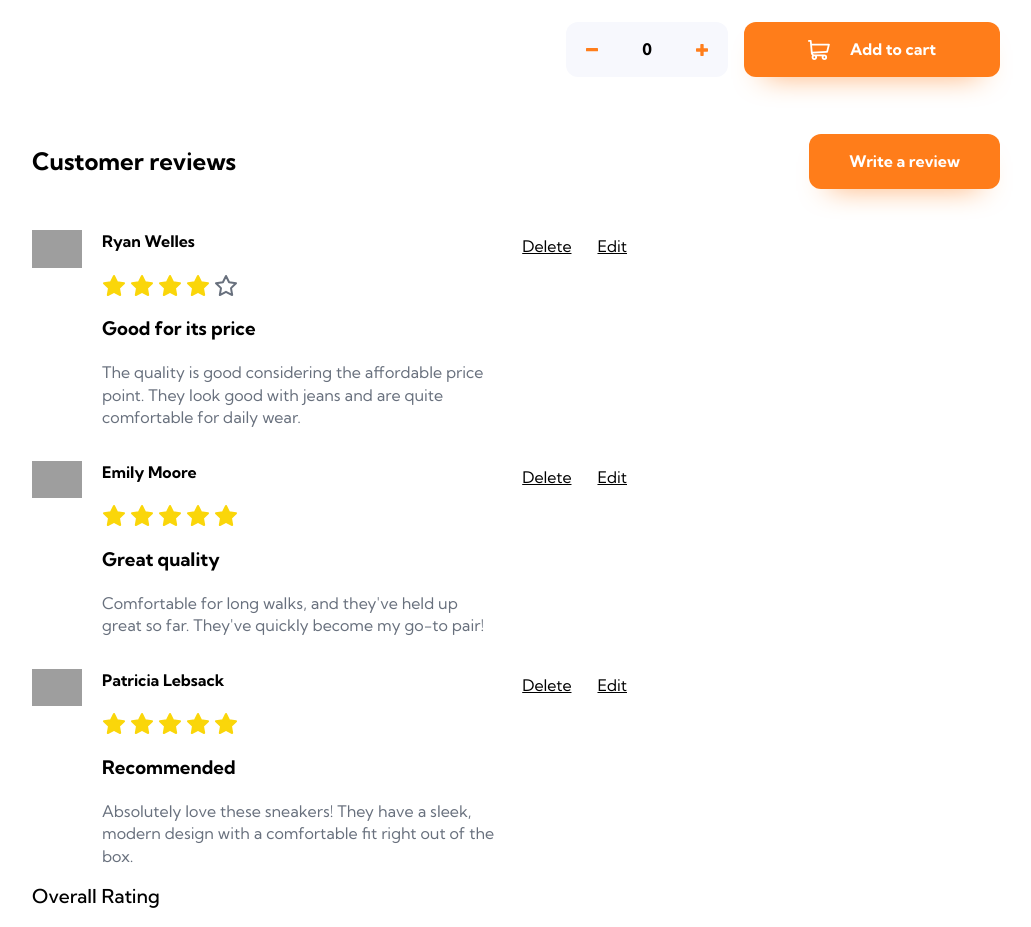
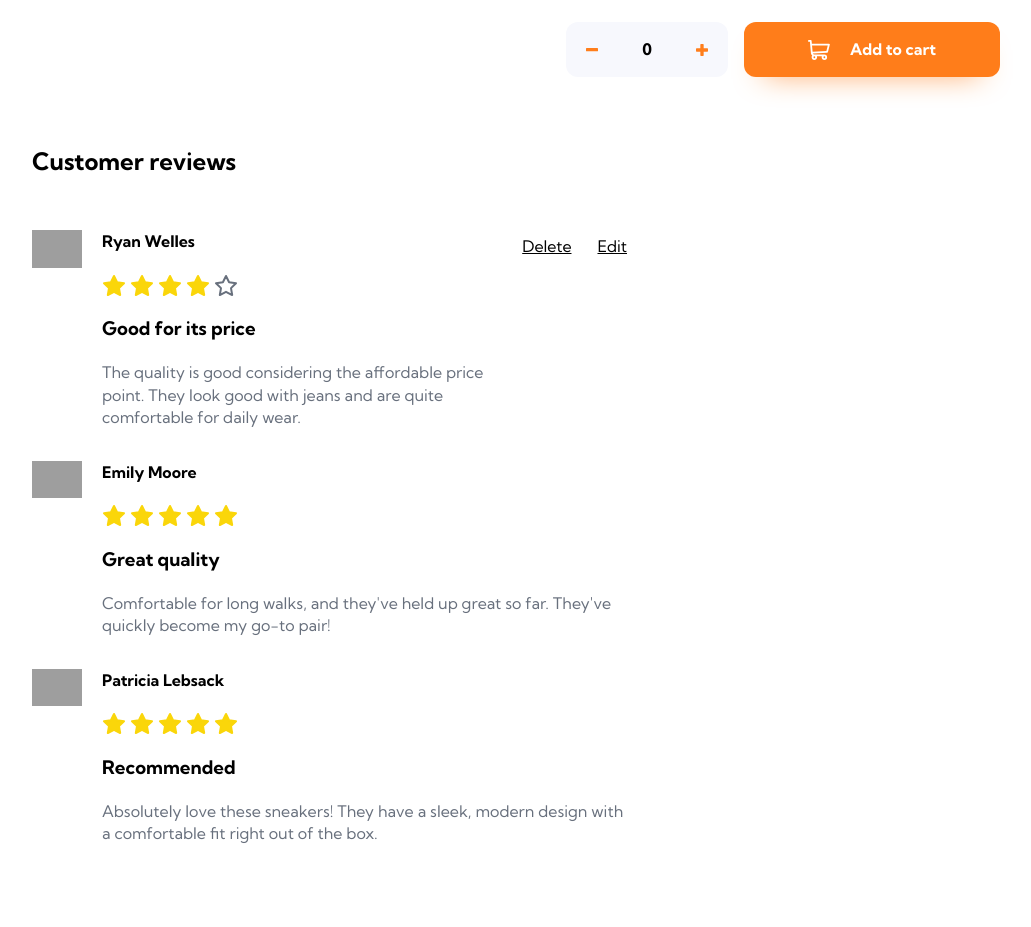
Before and after one commit to ixtk/mycommerce, a React (Vite) app: page / in a window 1280 px wide. Shown: the part 547-1474 px from the top of the page, without its empty margins (124-1155 px from the left). Built offline with nearby package versions, Linux system fonts and the light colour scheme; grey boxes are pictures that could not be loaded.

Commit message:
Implement review add & edit

```diff
--- a/src/App.jsx
+++ b/src/App.jsx
@@ -5,10 +5,17 @@ import { ImageCarousel } from "./components/ImageCarousel"
 import { ProductDetails } from "./components/Details"
 import { ReviewList } from "./components/ReviewList"
 import { ReviewForm } from "./components/ReviewForm"
+import { loggedInUser, product } from "./data"
 
 function App() {
-  const [quantitySelected, setQuantitySelected] = useState(0)
   const [quantityInCart, setQuantityInCart] = useState(0)
+  const [formVisible, setFormVisible] = useState(false)
+  const [reviewToEdit, setReviewToEdit] = useState(null)
+  const [reviews, setReviews] = useState(product.reviews)
+
+  const alreadyWroteReview = () => {
+    return reviews.some((review) => review.user === loggedInUser.name)
+  }
 
   return (
     <div>
@@ -19,22 +26,43 @@ function App() {
       <main>
         <div className="product-container">
           <ImageCarousel />
-          <ProductDetails
-            quantitySelected={quantitySelected}
-            setQuantitySelected={setQuantitySelected}
-            setQuantityInCart={setQuantityInCart}
-          />
+          <ProductDetails setQuantityInCart={setQuantityInCart} />
         </div>
         <div className="container review-container">
           <div className="list-header">
-            <h2>Customer reviews</h2>
-            <button className="add-btn btn-primary">
-              <span className="short">Add</span>
-              <span className="long">Write a review</span>
-            </button>
+            <h2>
+              {reviewToEdit
+                ? "Edit your review"
+                : formVisible
+                ? "Add your review"
+                : "Customer reviews"}
+            </h2>
+            {!formVisible && !alreadyWroteReview() && (
+              <button
+                className="add-btn btn-primary"
+                onClick={() => setFormVisible(true)}
+              >
+                <span className="short">Add</span>
+                <span className="long">Write a review</span>
+              </button>
+            )}
           </div>
-          <ReviewList />
-          <ReviewForm />
+          {formVisible ? (
+            <ReviewForm
+              reviews={reviews}
+              reviewToEdit={reviewToEdit}
+              setReviewToEdit={setReviewToEdit}
+              setFormVisible={setFormVisible}
+              setReviews={setReviews}
+            />
+          ) : (
+            <ReviewList
+              setReviewToEdit={setReviewToEdit}
+              setFormVisible={setFormVisible}
+              reviews={reviews}
+              setReviews={setReviews}
+            />
+          )}
         </div>
       </main>
     </div>
--- a/src/components/Details.jsx
+++ b/src/components/Details.jsx
@@ -1,8 +1,11 @@
+import { useState } from "react"
 import "../styles/Details.css"
 import { CartInputs } from "./CartInputs"
 import { StarRating } from "./StarRating"
 
-export const ProductDetails = (props) => {
+export const ProductDetails = () => {
+  const [quantitySelected, setQuantitySelected] = useState(0)
+
   return (
     <div className="description-container">
       <h2>sneaker company</h2>
@@ -24,9 +27,8 @@ export const ProductDetails = (props) => {
         <s className="old-price">$250</s>
       </div>
       <CartInputs
-        quantitySelected={props.quantitySelected}
-        setQuantitySelected={props.setQuantitySelected}
-        setQuantityInCart={props.setQuantityInCart}
+        quantitySelected={quantitySelected}
+        setQuantitySelected={setQuantitySelected}
       />
     </div>
   )
--- a/src/components/ReviewForm.jsx
+++ b/src/components/ReviewForm.jsx
@@ -1,6 +1,7 @@
 import { Formik, Form, Field, ErrorMessage } from "formik"
 import { string, number, object } from "yup"
 import { StarRating } from "./StarRating"
+import { loggedInUser } from "../data"
 import "../styles/Form.css"
 
 const reviewSchema = object({
@@ -21,12 +22,41 @@ const initialValues = {
   writtenReview: ""
 }
 
-export const ReviewForm = () => {
+export const ReviewForm = ({
+  reviews,
+  setFormVisible,
+  reviewToEdit,
+  setReviewToEdit,
+  setReviews
+}) => {
+  const onFormSubmit = (reviewValues) => {
+    if (reviewToEdit) {
+      const editedReviews = reviews.map((review) => {
+        if (review.user === loggedInUser.name) {
+          return reviewValues
+        }
+        return review
+      })
+
+      setReviews(editedReviews)
+    } else {
+      setReviews([{ ...reviewValues, user: loggedInUser.name }, ...reviews])
+    }
+    setFormVisible(false)
+    setReviewToEdit(null)
+  }
+
+  const onFormCancel = () => {
+    setFormVisible(false)
+    setReviewToEdit(null)
+  }
+
   return (
     <Formik
-      initialValues={initialValues}
+      initialValues={reviewToEdit || initialValues}
       validationSchema={reviewSchema}
       validateOnBlur={false}
+      onSubmit={onFormSubmit}
     >
       {(formik) => {
         return (
@@ -73,7 +103,7 @@ export const ReviewForm = () => {
               </div>
             </div>
             <div className="button-container">
-              <button className="cancel" type="button">
+              <button className="cancel" type="button" onClick={onFormCancel}>
                 Cancel
               </button>
               <button className="submit btn-primary">Submit</button>
--- a/src/components/ReviewList.jsx
+++ b/src/components/ReviewList.jsx
@@ -1,14 +1,28 @@
-import { product, loggedInUser, assetsBaseUrl } from "../data"
+import { loggedInUser, assetsBaseUrl } from "../data"
 import userPlaceholderImg from "../assets/user-placeholder.png"
 import "../styles/Reviews.css"
 import { StarRating } from "./StarRating"
 
-export const ReviewList = () => {
+export const ReviewList = ({
+  reviews,
+  setReviews,
+  setReviewToEdit,
+  setFormVisible
+}) => {
+  const handleEditToggle = (review) => {
+    setReviewToEdit(review)
+    setFormVisible(true)
+  }
+
+  const deleteReview = (reviewIndex) => {
+    setReviews(reviews.filter((_, index) => index !== reviewIndex))
+  }
+
   return (
     <div className="review-list">
-      {product.reviews.map((review, index) => {
+      {reviews.map((review, reviewIndex) => {
         return (
-          <div className="review" key={index}>
+          <div className="review" key={reviewIndex}>
             <img
               src={
                 loggedInUser.name === review.user
@@ -23,10 +37,14 @@ export const ReviewList = () => {
               <h3>{review.headline}</h3>
               <p>{review.writtenReview}</p>
             </div>
-            <div className="review-btns">
-              <button>Delete</button>
-              <button>Edit</button>
-            </div>
+            {loggedInUser.name === review.user && (
+              <div className="review-btns">
+                <button onClick={() => deleteReview(reviewIndex)}>
+                  Delete
+                </button>
+                <button onClick={() => handleEditToggle(review)}>Edit</button>
+              </div>
+            )}
           </div>
         )
       })}
```
Also changed, not shown: .eslintrc.cjs.
